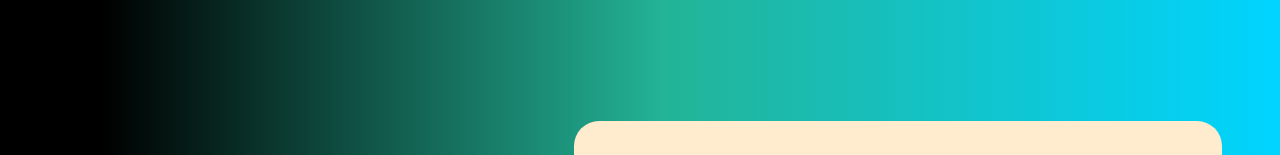
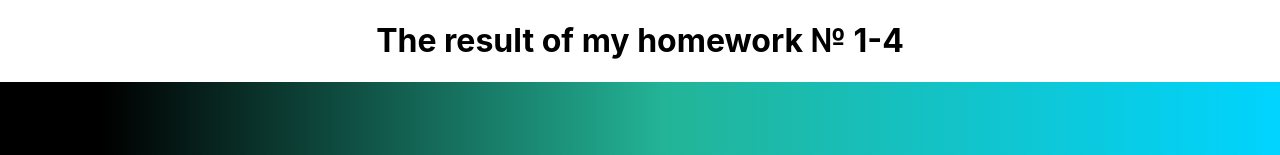
Before and after one commit to DmitryDemid-lab/IgnatTask01, a React (Create React App) app: page / in a window 1280 px wide. Shown: the top 155 px of the page. Built offline with nearby package versions, Linux system fonts and the light colour scheme.

Commit message:
Adding new folder of sitePages

```diff
--- a/src/App.css
+++ b/src/App.css
@@ -1,4 +1,3 @@
 .App {
-  text-align: center;
-  width: 100%;
+
 }
--- a/src/App.tsx
+++ b/src/App.tsx
@@ -1,25 +1,12 @@
 import React from 'react';
 import './App.css';
-import MyInitialsOutput from "./Components/MyInitialsOutput/MyInitialsOutput";
-import Post from "./Components/TelegramMessage/TelegramMessage";
-import MyAffairs from "./Components/Affairs/MyAffairs";
-import HelloName from "./Components/HelloName/HelloName";
-import InputNya from "./Components/Input(task4)/InputNya/InputNya";
-import ButtonNya from "./Components/Input(task4)/ButtonNya/ButtonNya";
+import PreJunior from "./AppPages/PreJunior/PreJunior";
 
-function onEnter() {
-    alert("hello")
-}
 
 function App() {
     return (
         <div className="App">
-            <MyInitialsOutput/>
-            <MyAffairs/>
-            <Post/>
-            <HelloName/>
-            <InputNya onEnter={onEnter}/>
-            <ButtonNya>Hi</ButtonNya>
+            <PreJunior/>
         </div>
     );
 }
--- /dev/null
+++ b/src/AppPages/Junior+/JuniorPlus.module.css
@@ -0,0 +1,3 @@
+.JuniorPlus {
+
+}
--- /dev/null
+++ b/src/AppPages/Junior/Junior.module.css
@@ -0,0 +1,3 @@
+.Junior {
+
+}
--- /dev/null
+++ b/src/AppPages/PreJunior/PreJunior.module.css
@@ -0,0 +1,4 @@
+.PreJunior {
+    text-align: center;
+    width: 100%;
+}
--- /dev/null
+++ b/src/AppPages/PreJunior/PreJunior.tsx
@@ -0,0 +1,29 @@
+import React from 'react';
+import s from './PreJunior.module.css'
+import MyInitialsOutput from "../../Components/MyInitialsOutput/MyInitialsOutput";
+import MyAffairs from "../../Components/Affairs/MyAffairs";
+import Post from "../../Components/TelegramMessage/TelegramMessage";
+import HelloName from "../../Components/HelloName/HelloName";
+import InputNya from "../../Components/Input(task4)/InputNya/InputNya";
+import ButtonNya from "../../Components/Input(task4)/ButtonNya/ButtonNya";
+
+
+function onEnter() {
+    alert("hello")
+}
+
+function PreJunior() {
+    return (
+        <div className={s.PreJunior}>
+            <h1>The result of my homework № 1-4</h1>
+            <MyInitialsOutput/>
+            <MyAffairs/>
+            <Post/>
+            <HelloName/>
+            <InputNya onEnter={onEnter}/>
+            <ButtonNya>Hi</ButtonNya>
+        </div>
+    )
+};
+
+export default PreJunior;
```
Also changed, not shown: src/AppPages/Junior+/JuniorPlus.tsx (added, +12 -0 lines), src/AppPages/Junior/Junior.tsx (added, +12 -0 lines).
